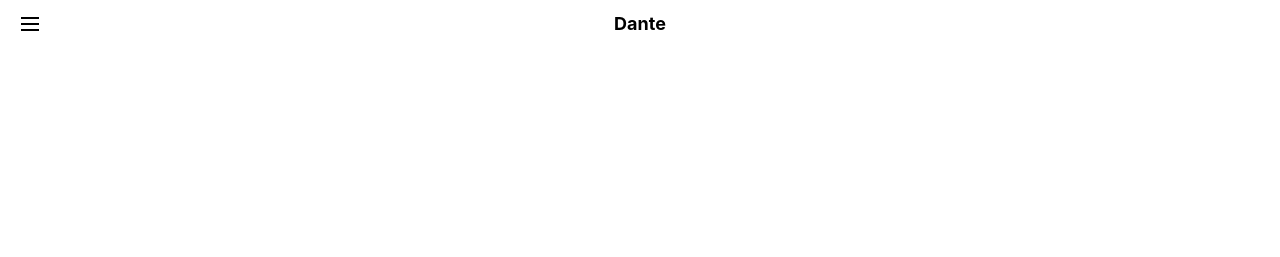
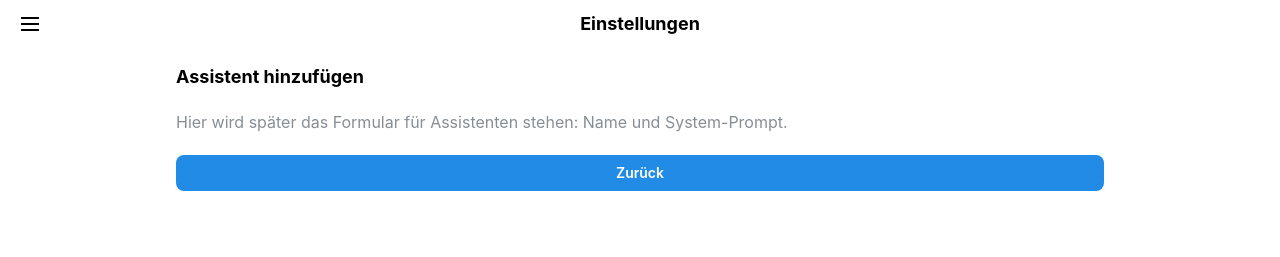
Before and after one commit to stephdin/dante, a React (Vite) app: page /settings/assistants/new in a window 1280 px wide. Before the commit this address led to /new. Shown: the top 257 px of the page. Built offline with nearby package versions, Linux system fonts and the light colour scheme; no server answers.

Commit message:
add subpages for editing settings

```diff
--- a/src/App.tsx
+++ b/src/App.tsx
@@ -26,11 +26,16 @@ const ChatOverviewPage = lazy(() => import("./pages/ChatOverviewPage.tsx"));
 const ConversationPage = lazy(() => import("./pages/ConversationPage.tsx"));
 const NewConversationPage = lazy(() => import("./pages/NewConversationPage.tsx"));
 const SettingsPage = lazy(() => import("./pages/SettingsPage.tsx"));
+const ProviderFormPage = lazy(() => import("./pages/settings/ProviderFormPage.tsx"));
+const AssistantFormPage = lazy(() => import("./pages/settings/AssistantFormPage.tsx"));
+const McpFormPage = lazy(() => import("./pages/settings/McpFormPage.tsx"));
+const PresetFormPage = lazy(() => import("./pages/settings/PresetFormPage.tsx"));
 
 function getPageTitle(pathname: string): string {
   if (pathname === "/new") return "Dante";
   if (pathname === "/chats") return "Chats";
   if (pathname === "/settings") return "Einstellungen";
+  if (pathname.startsWith("/settings/")) return "Einstellungen";
   if (pathname.startsWith("/conversation/")) return "";
   return "Dante";
 }
@@ -102,6 +107,14 @@ function App() {
             <Route path="/chats" element={<ChatOverviewPage />} />
             <Route path="/conversation/:id" element={<ConversationPage />} />
             <Route path="/settings" element={<SettingsPage />} />
+            <Route path="/settings/providers/new" element={<ProviderFormPage />} />
+            <Route path="/settings/providers/:id" element={<ProviderFormPage />} />
+            <Route path="/settings/assistants/new" element={<AssistantFormPage />} />
+            <Route path="/settings/assistants/:id" element={<AssistantFormPage />} />
+            <Route path="/settings/mcps/new" element={<McpFormPage />} />
+            <Route path="/settings/mcps/:id" element={<McpFormPage />} />
+            <Route path="/settings/presets/new" element={<PresetFormPage />} />
+            <Route path="/settings/presets/:id" element={<PresetFormPage />} />
             <Route path="*" element={<Navigate to="/new" replace />} />
           </Routes>
         </Suspense>
--- a/src/pages/SettingsPage.tsx
+++ b/src/pages/SettingsPage.tsx
@@ -31,6 +31,7 @@ import type {
   Preset,
   Provider,
 } from "@shared/types.ts";
+import { useNavigate } from "react-router-dom";
 
 import { useConfig } from "../api/queries.ts";
 import { useDisplaySettings } from "../context/DisplaySettingsContext.tsx";
@@ -63,15 +64,17 @@ function ListItem({
   subtitle,
   detail,
   titleRightSection,
+  onClick,
 }: {
   icon?: ReactNode;
   title: string;
   subtitle?: string;
   detail?: string;
   titleRightSection?: ReactNode;
+  onClick?: () => void;
 }) {
   return (
-    <Paper p="sm" radius="md" withBorder style={{ cursor: "pointer" }}>
+    <Paper p="sm" radius="md" withBorder style={{ cursor: "pointer" }} onClick={onClick}>
       <Group gap="sm" wrap="nowrap" justify="space-between">
         <Group gap="sm" wrap="nowrap" style={{ flex: 1, minWidth: 0 }}>
           {icon && (
@@ -240,6 +243,8 @@ function PresetSection({
   assistants: Assistant[];
   mcps: McpConnection[];
 }) {
+  const navigate = useNavigate();
+
   return (
     <Stack gap="xs">
       <SectionHeader
@@ -271,13 +276,14 @@ function PresetSection({
               title={preset.name}
               titleRightSection={
                 preset.default ? (
-                  <Badge size="xs" variant="light" color="gray">
+                  <Badge size="xs" variant="default" color="gray">
                     Standard
                   </Badge>
                 ) : null
               }
               subtitle={primaryParts.length > 0 ? primaryParts.join(" · ") : undefined}
               detail={mcpParts.length > 0 ? mcpParts.join(" · ") : undefined}
+              onClick={() => navigate(`/settings/presets/${preset.id}`)}
             />
           );
         })}
@@ -286,6 +292,7 @@ function PresetSection({
           color="gray"
           leftSection={<IconPlus size={16} />}
           justify="flex-start"
+          onClick={() => navigate("/settings/presets/new")}
         >
           Preset hinzufügen
         </Button>
@@ -295,6 +302,8 @@ function PresetSection({
 }
 
 function ProviderSection({ providers }: { providers: Provider[] }) {
+  const navigate = useNavigate();
+
   return (
     <Stack gap="xs">
       <SectionHeader
@@ -308,6 +317,7 @@ function ProviderSection({ providers }: { providers: Provider[] }) {
             icon={<IconApi size={14} />}
             title={provider.name}
             subtitle={provider.models.map((m) => m.name).join(", ")}
+            onClick={() => navigate(`/settings/providers/${provider.id}`)}
           />
         ))}
         <Button
@@ -315,6 +325,7 @@ function ProviderSection({ providers }: { providers: Provider[] }) {
           color="gray"
           leftSection={<IconPlus size={16} />}
           justify="flex-start"
+          onClick={() => navigate("/settings/providers/new")}
         >
           Anbieter hinzufügen
         </Button>
@@ -324,6 +335,8 @@ function ProviderSection({ providers }: { providers: Provider[] }) {
 }
 
 function AssistantSection({ assistants }: { assistants: Assistant[] }) {
+  const navigate = useNavigate();
+
   return (
     <Stack gap="xs">
       <SectionHeader
@@ -337,6 +350,7 @@ function AssistantSection({ assistants }: { assistants: Assistant[] }) {
             icon={<IconBrain size={14} />}
             title={assistant.name}
             subtitle={assistant.prompt}
+            onClick={() => navigate(`/settings/assistants/${assistant.id}`)}
           />
         ))}
         <Button
@@ -344,6 +358,7 @@ function AssistantSection({ assistants }: { assistants: Assistant[] }) {
           color="gray"
           leftSection={<IconPlus size={16} />}
           justify="flex-start"
+          onClick={() => navigate("/settings/assistants/new")}
         >
           Assistent hinzufügen
         </Button>
@@ -353,6 +368,8 @@ function AssistantSection({ assistants }: { assistants: Assistant[] }) {
 }
 
 function McpSection({ mcps }: { mcps: McpConnection[] }) {
+  const navigate = useNavigate();
+
   return (
     <Stack gap="xs">
       <SectionHeader
@@ -366,6 +383,7 @@ function McpSection({ mcps }: { mcps: McpConnection[] }) {
             icon={<IconPlug size={14} />}
             title={mcp.name}
             subtitle={mcp.status}
+            onClick={() => navigate(`/settings/mcps/${mcp.id}`)}
           />
         ))}
         <Button
@@ -373,6 +391,7 @@ function McpSection({ mcps }: { mcps: McpConnection[] }) {
           color="gray"
           leftSection={<IconPlus size={16} />}
           justify="flex-start"
+          onClick={() => navigate("/settings/mcps/new")}
         >
           Verbindung hinzufügen
         </Button>
--- /dev/null
+++ b/src/pages/settings/AssistantFormPage.tsx
@@ -0,0 +1,23 @@
+import { Button, Container, Stack, Text, Title } from "@mantine/core";
+import { useNavigate, useParams } from "react-router-dom";
+
+export default function AssistantFormPage() {
+  const { id } = useParams<{ id: string }>();
+  const navigate = useNavigate();
+  const isNew = id === undefined;
+
+  return (
+    <Container size="md" p="md" w="100%">
+      <Stack gap="lg">
+        <Title order={4}>
+          {isNew ? "Assistent hinzufügen" : "Assistent bearbeiten"}
+        </Title>
+        <Text c="dimmed">
+          Hier wird später das Formular für Assistenten stehen: Name und
+          System-Prompt.
+        </Text>
+        <Button onClick={() => navigate("/settings")}>Zurück</Button>
+      </Stack>
+    </Container>
+  );
+}
--- /dev/null
+++ b/src/pages/settings/McpFormPage.tsx
@@ -0,0 +1,23 @@
+import { Button, Container, Stack, Text, Title } from "@mantine/core";
+import { useNavigate, useParams } from "react-router-dom";
+
+export default function McpFormPage() {
+  const { id } = useParams<{ id: string }>();
+  const navigate = useNavigate();
+  const isNew = id === undefined;
+
+  return (
+    <Container size="md" p="md" w="100%">
+      <Stack gap="lg">
+        <Title order={4}>
+          {isNew ? "MCP-Verbindung hinzufügen" : "MCP-Verbindung bearbeiten"}
+        </Title>
+        <Text c="dimmed">
+          Hier wird später das Formular für MCP-Verbindungen stehen: Name,
+          Transporttyp und Verbindungsdetails.
+        </Text>
+        <Button onClick={() => navigate("/settings")}>Zurück</Button>
+      </Stack>
+    </Container>
+  );
+}
--- /dev/null
+++ b/src/pages/settings/PresetFormPage.tsx
@@ -0,0 +1,23 @@
+import { Button, Container, Stack, Text, Title } from "@mantine/core";
+import { useNavigate, useParams } from "react-router-dom";
+
+export default function PresetFormPage() {
+  const { id } = useParams<{ id: string }>();
+  const navigate = useNavigate();
+  const isNew = id === undefined;
+
+  return (
+    <Container size="md" p="md" w="100%">
+      <Stack gap="lg">
+        <Title order={4}>
+          {isNew ? "Preset hinzufügen" : "Preset bearbeiten"}
+        </Title>
+        <Text c="dimmed">
+          Hier wird später das Formular für Presets stehen: Name, Icon,
+          Modellanbieter, Modell, Assistent und MCP-Server.
+        </Text>
+        <Button onClick={() => navigate("/settings")}>Zurück</Button>
+      </Stack>
+    </Container>
+  );
+}
--- /dev/null
+++ b/src/pages/settings/ProviderFormPage.tsx
@@ -0,0 +1,23 @@
+import { Button, Container, Stack, Text, Title } from "@mantine/core";
+import { useNavigate, useParams } from "react-router-dom";
+
+export default function ProviderFormPage() {
+  const { id } = useParams<{ id: string }>();
+  const navigate = useNavigate();
+  const isNew = id === undefined;
+
+  return (
+    <Container size="md" p="md" w="100%">
+      <Stack gap="lg">
+        <Title order={4}>
+          {isNew ? "Anbieter hinzufügen" : "Anbieter bearbeiten"}
+        </Title>
+        <Text c="dimmed">
+          Hier wird später das Formular für Modellanbieter stehen: Name, Typ, URL
+          und zugeordnete Modelle.
+        </Text>
+        <Button onClick={() => navigate("/settings")}>Zurück</Button>
+      </Stack>
+    </Container>
+  );
+}
```
